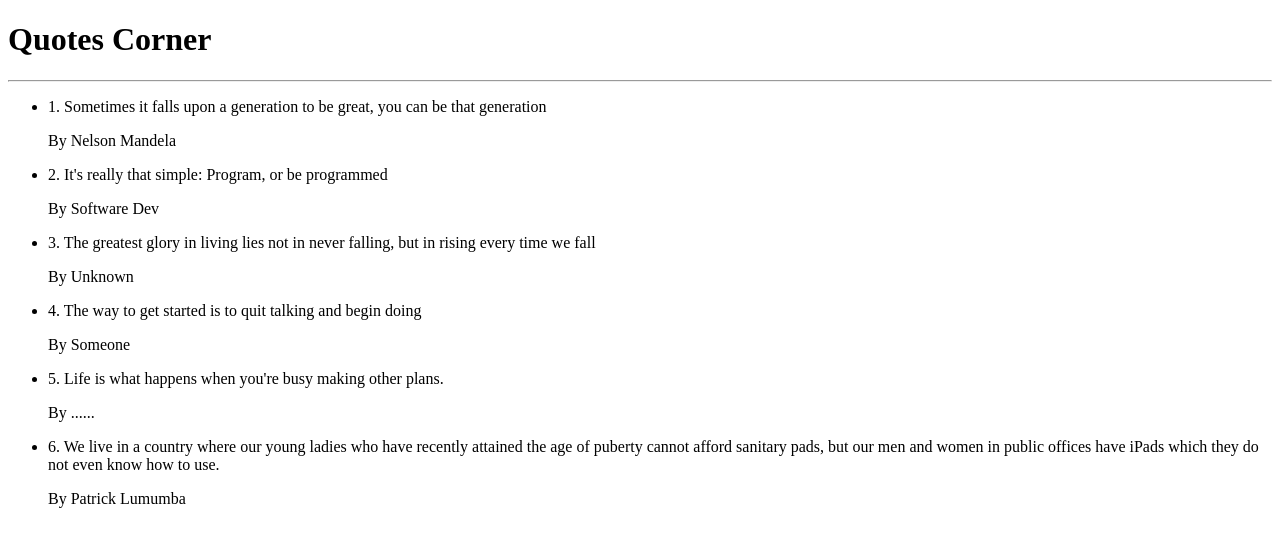
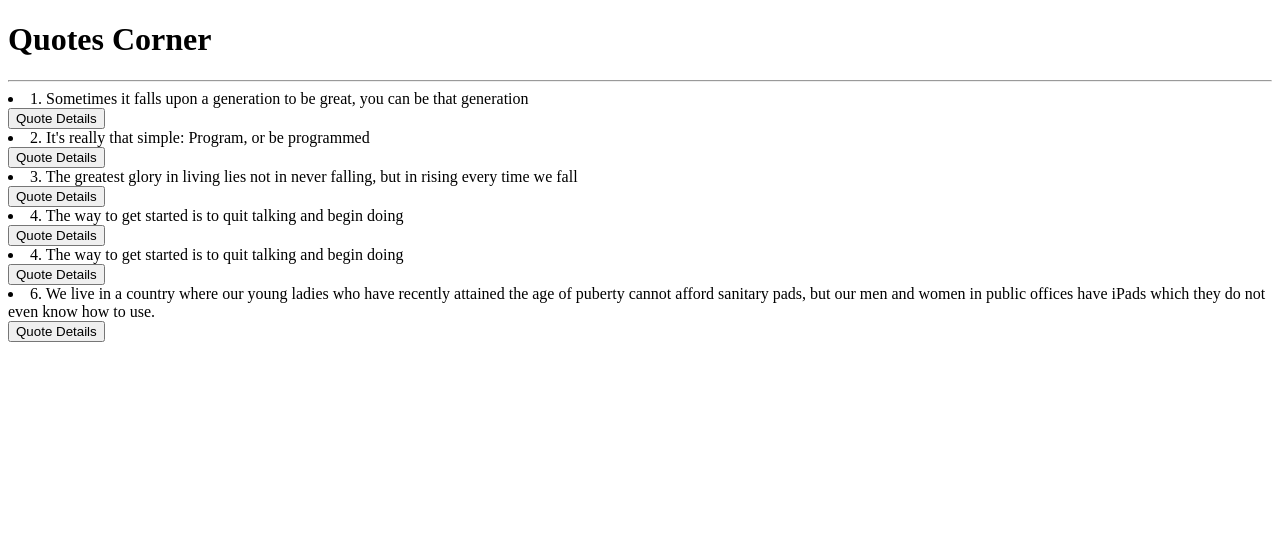
Before and after one commit to IanoSang/Quotes-Corner, an Angular app: page / in a window 1280 px wide. Shown: the top 544 px of the page. Built offline with nearby package versions, Linux system fonts and the light colour scheme.

Commit message:
feat: Output Property Binding- adds a toggle button which shows and hides quote details when clicked

```diff
--- a/src/app/quotes.ts
+++ b/src/app/quotes.ts
@@ -1,5 +1,6 @@
 export class Quotes {
-  id!: number;
-  name!: string;
-  description!: string;
+  showDescription: boolean;
+  constructor(public id: number,public name: string,public description: string) {
+    this.showDescription = false;
+  }
 }
--- a/src/app/quotes/quotes.component.html
+++ b/src/app/quotes/quotes.component.html
@@ -1,12 +1,11 @@
 <div>
   <h1>Quotes Corner</h1>
   <hr>
-  <ul>
 
-    <li *ngFor='let quote of quotes'>
-      {{quote.id}}. {{quote.name}}
-      <app-quotes-details [quotes]="quote"></app-quotes-details>
-    </li>
-  </ul>
+  <div *ngFor='let quote of quotes;let i = index'>
+    <li>{{quote.id}}. {{quote.name}}</li>
+    <button (click)='toggleDetails(i)'>Quote Details</button>
+    <app-quotes-details *ngIf='quote.showDescription' [quotes]='quote'></app-quotes-details>
+  </div>
 
 </div>
--- a/src/app/quotes/quotes.component.ts
+++ b/src/app/quotes/quotes.component.ts
@@ -10,13 +10,17 @@ import {Quotes} from "../quotes";
 })
 export class QuotesComponent implements OnInit {
   quotes:Quotes[] = [
-    {id:1, name:'Sometimes it falls upon a generation to be great, you can be that generation', description:'By Nelson Mandela'},
-    {id:2,name:'It\'s really that simple: Program, or be programmed', description:'By Software Dev'},
-    {id:3,name:'The greatest glory in living lies not in never falling, but in rising every time we fall', description:'By Unknown'},
-    {id:4,name:'The way to get started is to quit talking and begin doing', description:'By Someone'},
-    {id:5,name:'Life is what happens when you\'re busy making other plans.', description:'By ......'},
-    {id:6,name:'We live in a country where our young ladies who have recently attained the age of puberty cannot afford sanitary pads, but our men and women in public offices have iPads which they do not even know how to use.', description:'By Patrick Lumumba'},
+    new Quotes(1, 'Sometimes it falls upon a generation to be great, you can be that generation', 'By Nelson Mandela'),
+    new Quotes(2,'It\'s really that simple: Program, or be programmed', 'By Software Dev'),
+    new Quotes(3, 'The greatest glory in living lies not in never falling, but in rising every time we fall', 'By Unknown'),
+    new Quotes(4, 'The way to get started is to quit talking and begin doing', 'By Someone'),
+    new Quotes(4, 'The way to get started is to quit talking and begin doing', 'By Someone'),
+    new Quotes(6, 'We live in a country where our young ladies who have recently attained the age of puberty cannot afford sanitary pads, but our men and women in public offices have iPads which they do not even know how to use.', 'By Patrick Lumumba'),
   ];
+  toggleDetails(index: string | number){
+    // @ts-ignore
+    this.quotes[index].showDescription = !this.quotes[index].showDescription;
+  }
 
 
   constructor() { }
```
